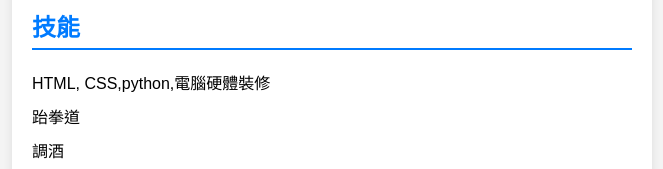
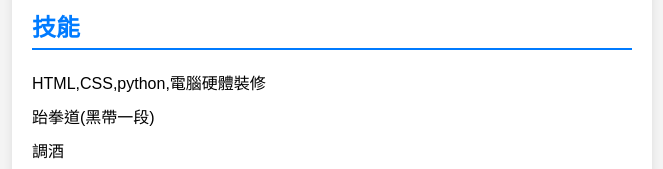
Before and after one commit to blackbeef0/demodemo, a plain HTML site: page demodemo/nextpage.html in a window 1280 px wide. Shown: the part 631-800 px from the top of the page, without its empty margins (308-971 px from the left). Drawn offline with Linux system fonts and the light colour scheme.

Commit message:
Update nextpage.html

```diff
--- a/demodemo/nextpage.html
+++ b/demodemo/nextpage.html
@@ -44,8 +44,8 @@
 
         <h2>技能</h2>
         <ul>
-            <li>HTML, CSS,python,電腦硬體裝修 </li>
-            <li>跆拳道</li>
+            <li>HTML,CSS,python,電腦硬體裝修 </li>
+            <li>跆拳道(黑帶一段)</li>
             <li>調酒</li>
         </ul>
 
```
